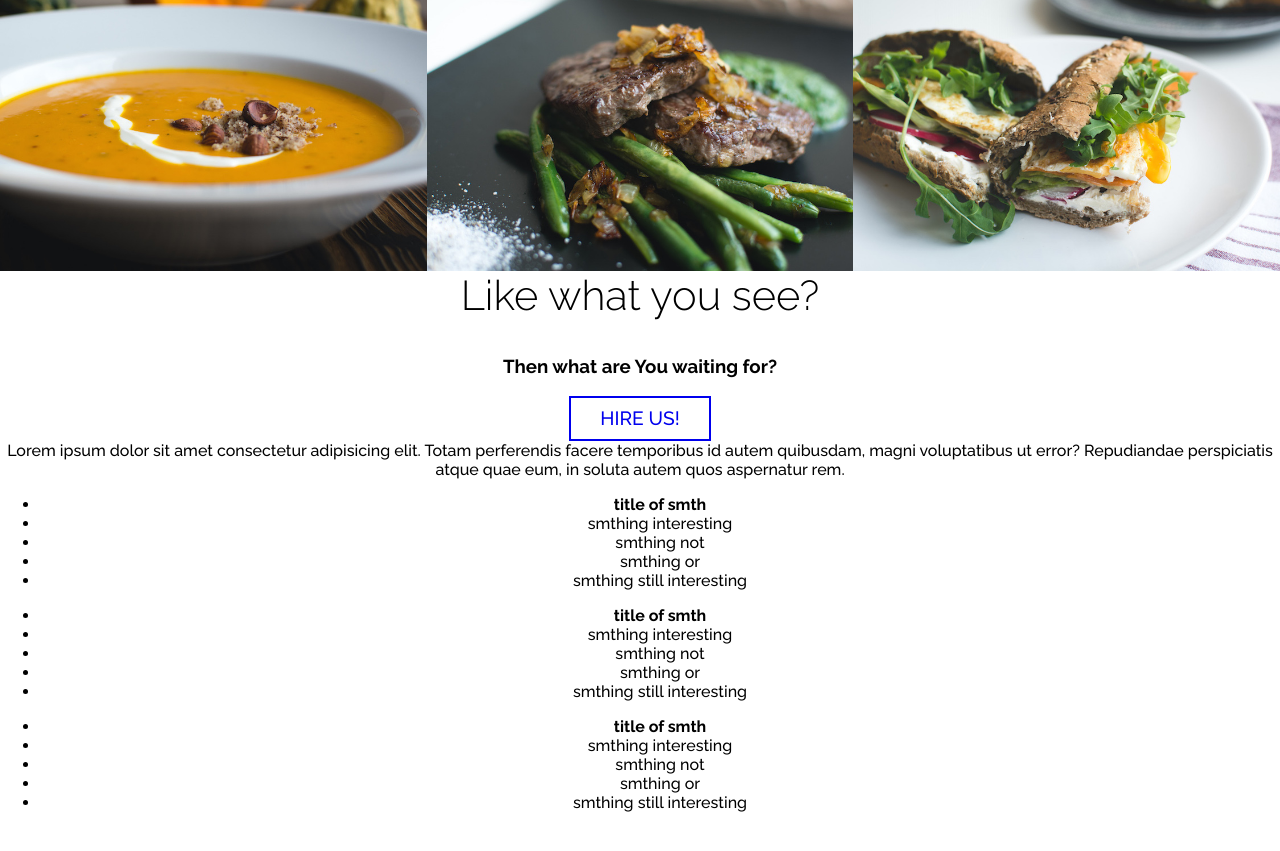
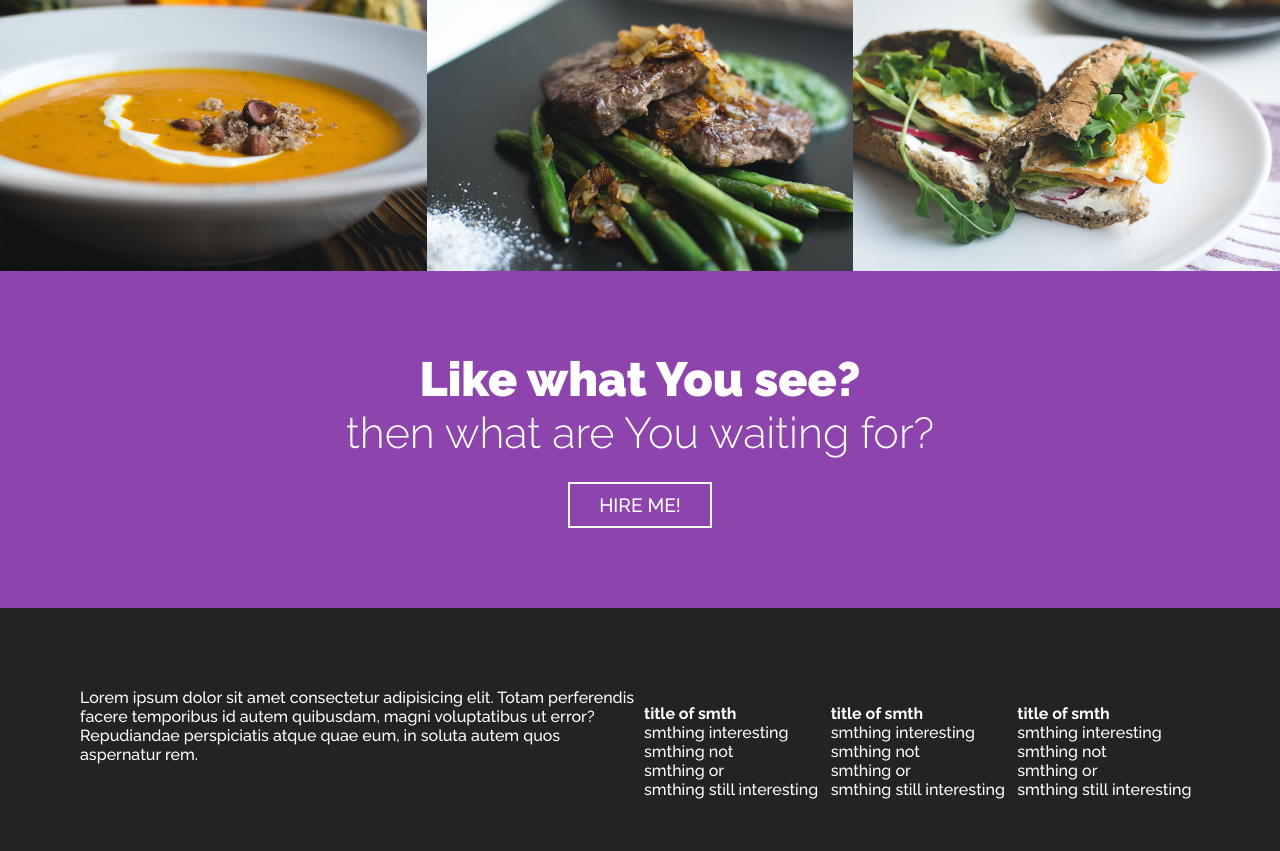
Before and after one commit to Wakadoodlis/Responsive-web-page, a plain HTML site: page index.html in a window 1280 px wide. Shown: the part 1947-2798 px from the top of the page. Before the commit the page ends 2775 px from the top, so only its background shows below. Drawn offline with Linux system fonts and the light colour scheme.

Commit message:
done all sections

```diff
--- a/css/style.css
+++ b/css/style.css
@@ -22,6 +22,54 @@ img {
   margin: 0 auto;
 }
 
+.clearfix::after,
+section::after,
+footer::after {
+  content: '';
+  display: block;
+  clear: both;
+
+}
+/* colums system
+========================= */
+/*  CSS [attribute*=value] Selector - pagalba pazymime visas klases, kurios prasideda nuo col-*/
+[class*=col-] {
+  width: 100%;
+  margin-top: 1em;
+}
+[class*=col-]:first-child {
+  margin-top: 0;
+}
+
+.col-1 {
+  width: 33.333334%;
+  float: left;
+}
+
+@media (min-width: 45rem) {
+  [class*=col-] {
+    float:left;
+    padding: 0 .25em
+  }
+
+  [class*=col-]:first-child {
+    padding-left: 0;
+  }
+
+  [class*=col-]:last-child {
+    padding-right: 0;
+  }
+  .col-3 {
+    width: 50%;
+
+  }
+
+
+  .col-1 {
+    width: 16.6666%;
+
+  }
+}
 
 /* typography
 ========================= */
@@ -49,7 +97,17 @@ p:last-of-type { margin-bottom: 0;}
 .title-text span {
   display: block;
   font-weight: 300;
-  margin-bottom:1.5em;
+  font-size: .9em;
+}
+
+.title-action {
+  margin: 0 0 .5em;
+}
+
+.unstyled-list {
+  margin:0;
+  padding: 0;
+  list-style-type: none;
 }
 
 @media (min-width:60rem) {
@@ -92,6 +150,18 @@ p:last-of-type { margin-bottom: 0;}
 .btn-blue:focus {
   background: #8e44ad;
   color: #fff;
+  font-weight: 500;
+}
+
+.btn-white {
+  color:#fff;
+  border-color: #fff;
+}
+
+.btn-white:hover,
+.btn-white:focus {
+  background: #fff;
+  color: #8e44ad;
   font-weight: 500;
 }
 
@@ -253,7 +323,7 @@ nav a:focus {
 ========================= */
 
 .portfolio {
-  margin: 3em 0;
+  margin: 3em 0 0;
 }
 
 .port-item {
@@ -301,3 +371,23 @@ nav a:focus {
     transform: translateY(0%);
   }
 }
+
+
+/* Portfolio
+========================= */
+
+.action {
+  background-color:#8e44ad;
+  padding: 5em 0;
+  color:#fff;
+}
+
+/* footer
+========================= */
+
+footer {
+  background: #232323;
+  color: #fff;
+  text-align: left;
+  padding: 5em 0;
+}
--- a/index.html
+++ b/index.html
@@ -99,20 +99,26 @@
   </section>
 
   <section class="action">
-    <h1>Like what you see?</h1>
-    <h3>Then what are You waiting for?</h3>
+    <div class="container">
+      <h1 class="title-text title-action">Like what You see?
+        <span> then what are You waiting for? </span>
+      </h1>
+      <a href="#" class="button btn-white"> Hire me!</a>
+    </div>
+  </section>
 
-    <a href="#" class="button btn-black">Hire Us!</a>
-  </section>
 
   <footer>
 
-    <div class="col-3"></div>
+    <div class="container">
+
+      <div class="col-3">
         <p>Lorem ipsum dolor sit amet consectetur adipisicing elit. Totam perferendis facere temporibus id autem quibusdam, magni
           voluptatibus ut error? Repudiandae perspiciatis atque quae eum, in soluta autem quos aspernatur rem.</p>
+      </div>
 
       <div class="col-1">
-      <ul>
+        <ul class="unstyled-list">
           <li><strong>title of smth</strong></li>
           <li>smthing interesting</li>
           <li>smthing not</li>
@@ -122,7 +128,7 @@
       </div>
 
       <div class="col-1">
-      <ul>
+        <ul class="unstyled-list">
           <li><strong>title of smth</strong></li>
           <li>smthing interesting</li>
           <li>smthing not</li>
@@ -132,13 +138,14 @@
       </div>
 
       <div class="col-1">
-      <ul>
+        <ul class="unstyled-list">
           <li><strong>title of smth</strong></li>
           <li>smthing interesting</li>
           <li>smthing not</li>
           <li>smthing or</li>
           <li>smthing still interesting</li>
         </ul>
+      </div>
   </div>
 
   </footer>
```
Lines whose indentation alone changed are shown as unchanged.
